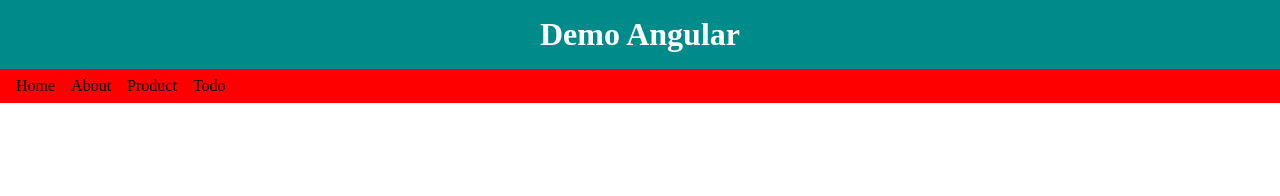
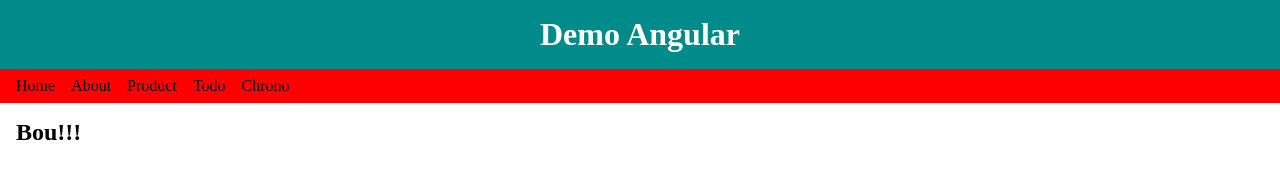
Before and after one commit to ByaSebastien/TI_NET_2026_DemoAngular, an Angular app: page /chrono in a window 1280 px wide. Before the commit this address led to /. Shown: the top 196 px of the page. Built offline with nearby package versions, Linux system fonts and the light colour scheme.

Commit message:
Todo done

```diff
--- a/src/app/app.routes.ts
+++ b/src/app/app.routes.ts
@@ -17,13 +17,16 @@ export const routes: Routes = [
   {
     path: 'product',
     loadComponent: () =>
-      import('./pages/product-index/product-index').then(
-        (m) => m.ProductIndex,
-      ),
+      import('./pages/product-index/product-index').then((m) => m.ProductIndex),
   },
   {
     path: 'todo',
     loadComponent: () =>
       import('./pages/todo-list/todo-list').then((m) => m.TodoList),
   },
+  {
+    path: 'chrono',
+    loadComponent: () =>
+      import('./pages/chrono/chrono').then((m) => m.Chrono),
+  },
 ];
--- a/src/app/layout/nav/nav.html
+++ b/src/app/layout/nav/nav.html
@@ -2,3 +2,4 @@
 <a routerLink="/about">About</a>
 <a routerLink="/product">Product</a>
 <a routerLink="/todo">Todo</a>
+<a routerLink="/chrono">Chrono</a>
--- /dev/null
+++ b/src/app/pages/chrono/chrono.html
@@ -0,0 +1 @@
+<h2>{{ title() }}</h2>
--- /dev/null
+++ b/src/app/pages/chrono/chrono.ts
@@ -0,0 +1,20 @@
+import { Component, signal, WritableSignal } from '@angular/core';
+
+@Component({
+  imports: [],
+  selector: 'app-chrono',
+  styleUrl: './chrono.scss',
+  templateUrl: './chrono.html',
+})
+export class Chrono {
+
+  title: WritableSignal<string> = signal('Chrono');
+
+  constructor() {
+
+    setTimeout(() => {
+      this.title.set('Bou!!!');
+      console.log(this.title());
+    }, 3000);
+  }
+}
```
Also changed, not shown: src/app/pages/chrono/chrono.scss (added).
